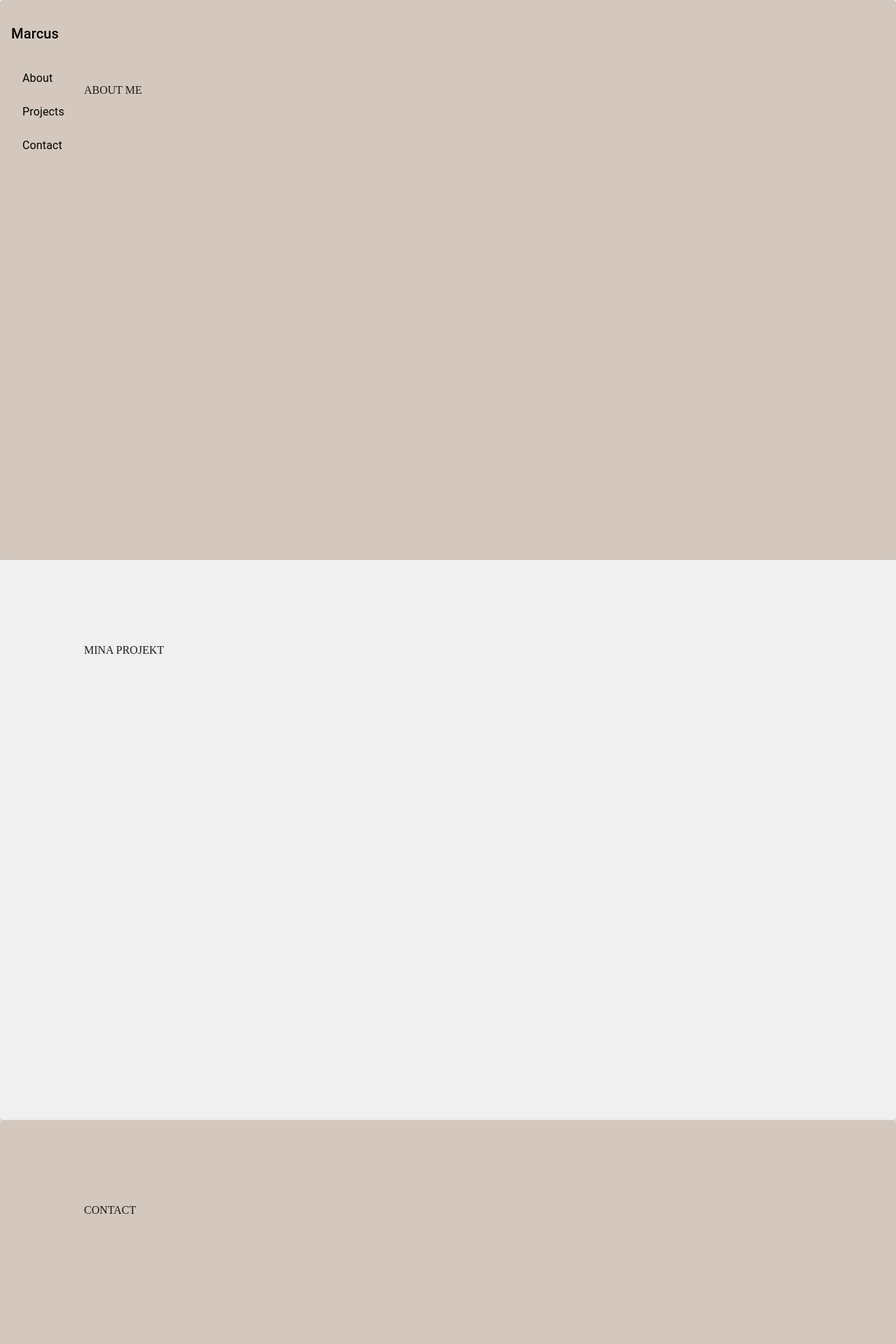
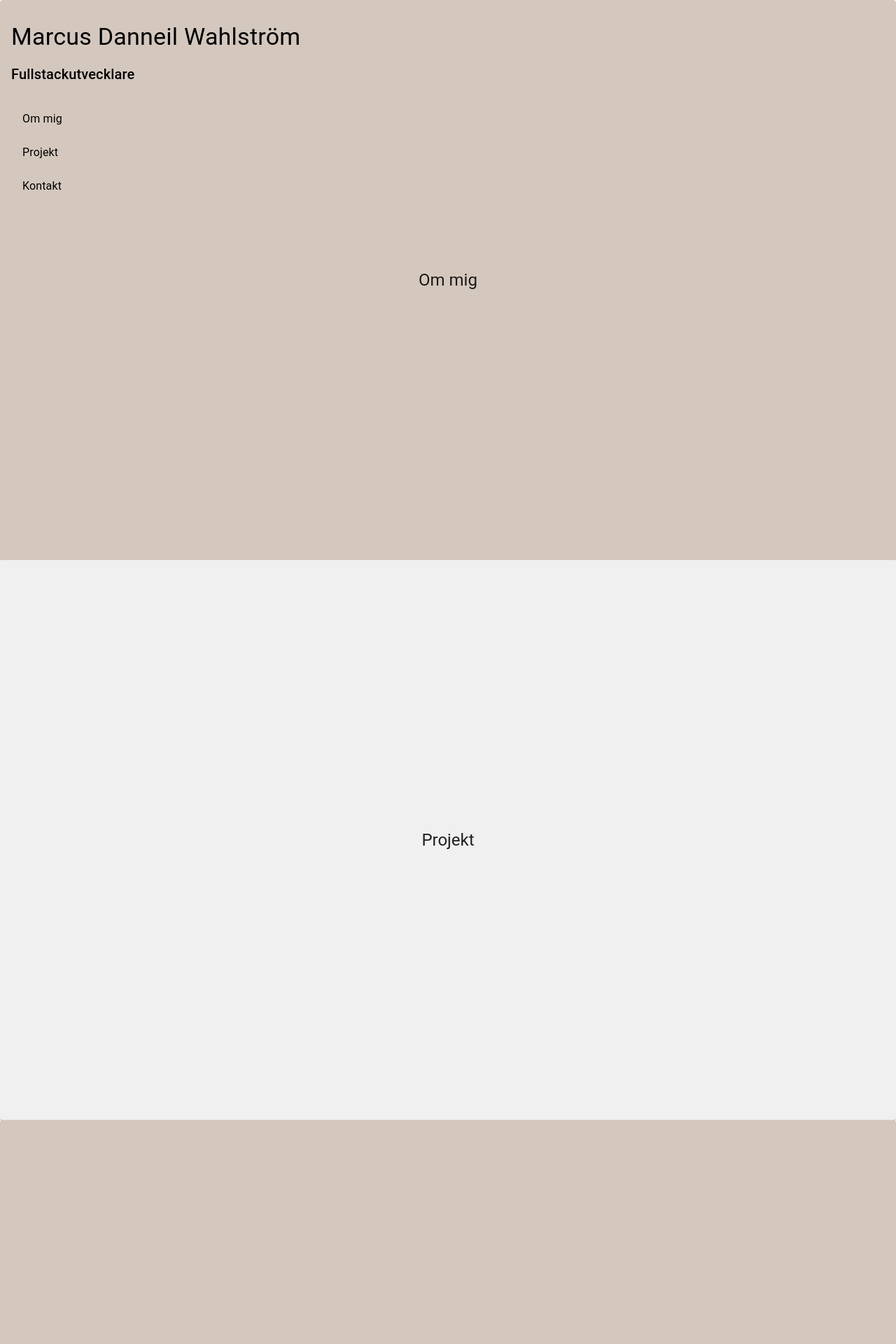
Before and after one commit to mdanneil/reactportfolio, a React (Create React App) app: page / in a window 1280 px wide. Shown: the top 1920 px of the page at 70% size. Built offline with nearby package versions, Linux system fonts and the light colour scheme.

Commit message:
centered content in the sections, changed to swedish to begin with, before making it swe/eng later on

```diff
--- a/src/components/About.tsx
+++ b/src/components/About.tsx
@@ -1,11 +1,17 @@
-import { Grid } from '@mui/material'
+import { Grid, Typography } from '@mui/material'
 import React from 'react'
 
 const About = () => {
 	return (
-		<section id='about'>
-			<Grid container padding={15}>
-				ABOUT ME
+		<section id='om mig'>
+			<Grid
+				container
+				justifyContent='center'
+				alignItems='center'
+				style={{ height: '100vh' }}>
+				<Grid item>
+					<Typography variant='h5'>Om mig</Typography>
+				</Grid>
 			</Grid>
 		</section>
 	)
--- a/src/components/Contact.tsx
+++ b/src/components/Contact.tsx
@@ -1,11 +1,17 @@
-import { Grid } from '@mui/material'
+import { Grid, Typography } from '@mui/material'
 import React from 'react'
 
 const Contact = () => {
 	return (
-		<section id='contact'>
-			<Grid container padding={15}>
-				CONTACT
+		<section id='kontakt'>
+			<Grid
+				container
+				justifyContent='center'
+				alignItems='center'
+				style={{ height: '100vh' }}>
+				<Grid item>
+					<Typography variant='h5'>Kontakt</Typography>
+				</Grid>
 			</Grid>
 		</section>
 	)
--- a/src/components/Projects.tsx
+++ b/src/components/Projects.tsx
@@ -1,11 +1,17 @@
-import { Grid } from '@mui/material'
+import { Grid, Typography } from '@mui/material'
 import React from 'react'
 
 const Projects = () => {
 	return (
-		<section id='projects'>
-			<Grid container padding={15}>
-				MINA PROJEKT
+		<section id='projekt'>
+			<Grid
+				container
+				justifyContent='center'
+				alignItems='center'
+				style={{ height: '100vh' }}>
+				<Grid item>
+					<Typography variant='h5'>Projekt</Typography>
+				</Grid>
 			</Grid>
 		</section>
 	)
--- a/src/components/Sidebar.tsx
+++ b/src/components/Sidebar.tsx
@@ -8,7 +8,7 @@ import Box from '@mui/material/Box'
 import Typography from '@mui/material/Typography'
 import theme from '../theme'
 
-const navItems = ['About', 'Projects', 'Contact']
+const navItems = ['Om mig', 'Projekt', 'Kontakt']
 
 const Sidebar = () => {
 	return (
@@ -22,8 +22,11 @@ const Sidebar = () => {
 				height: '100%',
 				backgroundColor: 'transparent',
 			}}>
+			<Typography variant='h4' sx={{ my: 2, textAlign: 'left' }}>
+				Marcus Danneil Wahlström
+			</Typography>
 			<Typography variant='h6' sx={{ my: 2, textAlign: 'left' }}>
-				Marcus
+				Fullstackutvecklare
 			</Typography>
 			<List>
 				{navItems.map((item, index) => (
```
